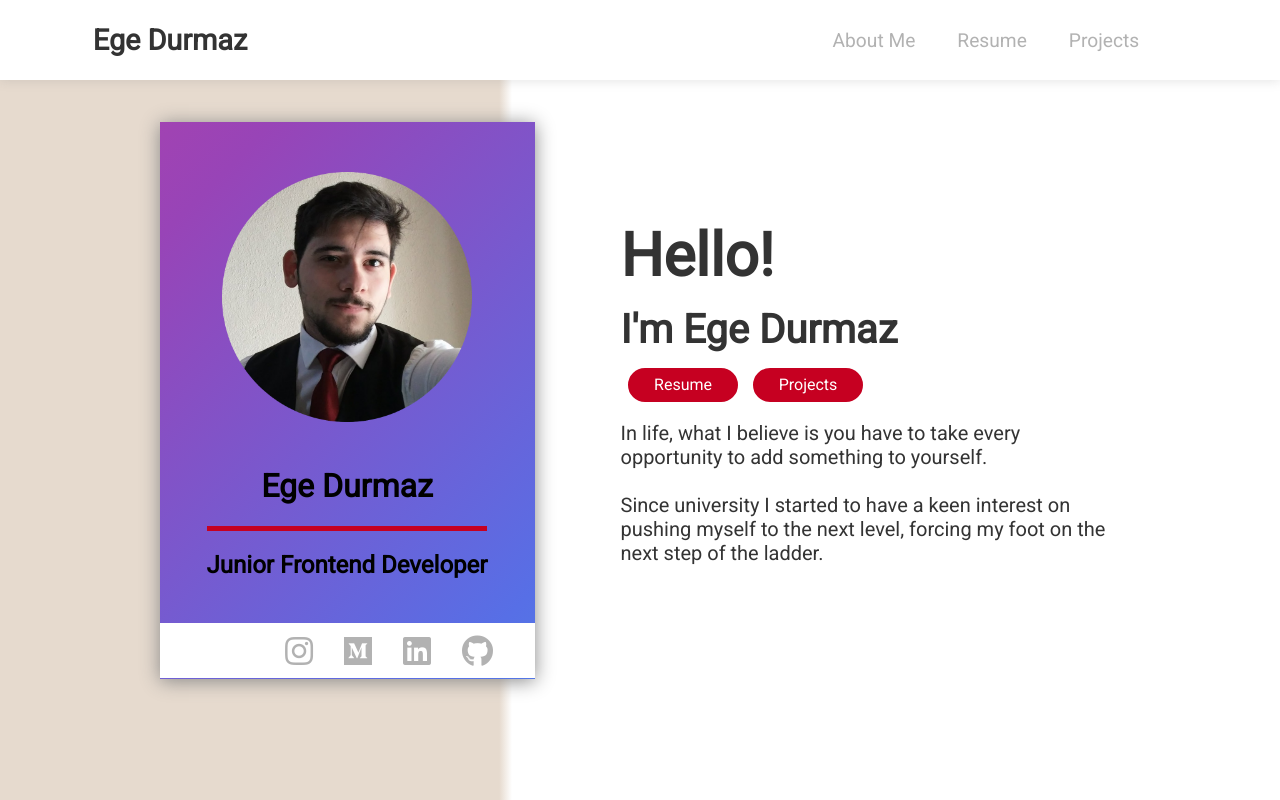
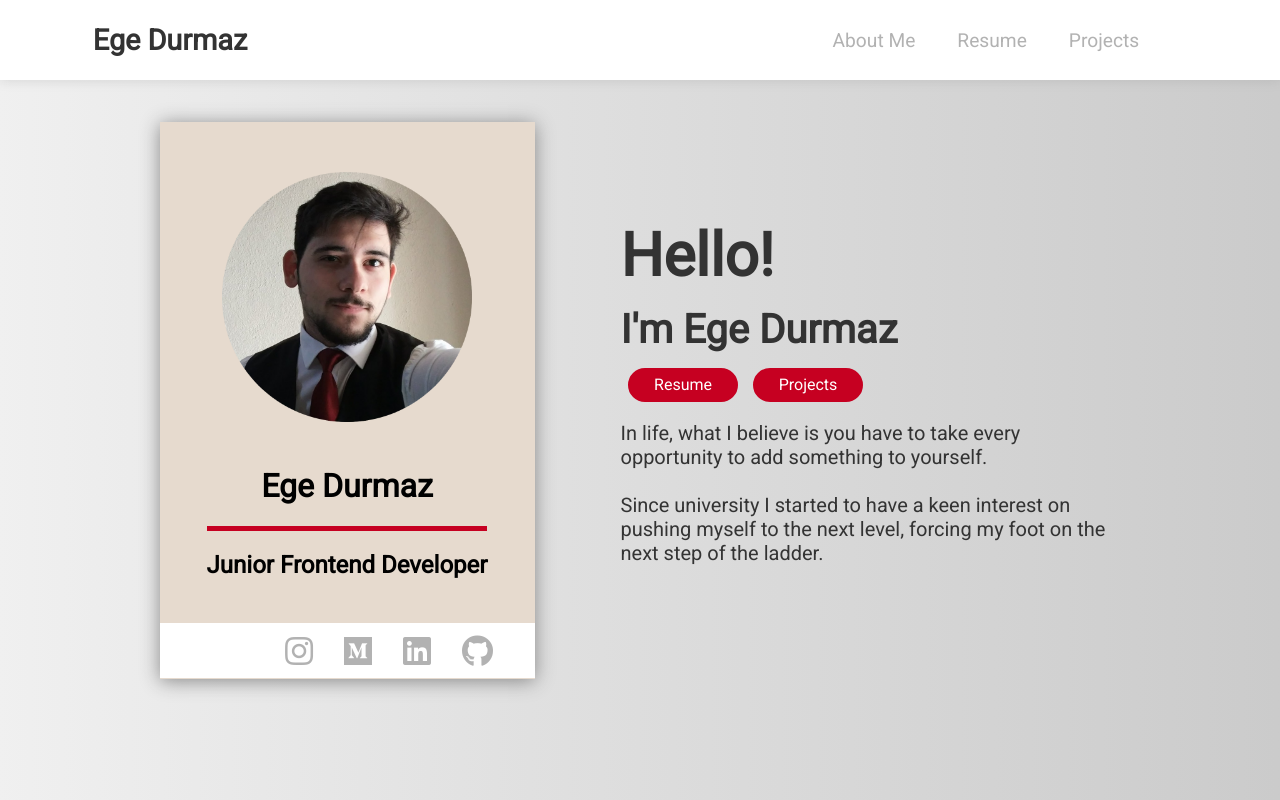
Before and after one commit to Aegean09/React-Portfolio, a React (Create React App) app: page / in a window 1280 px wide. Shown: the top 800 px of the page. Built offline with nearby package versions, Linux system fonts and the light colour scheme.

Commit message:
P-10 changed background

```diff
--- a/src/App.css
+++ b/src/App.css
@@ -9,5 +9,36 @@
   position: fixed;
 }
 
+.App{
+  background-color: blue;
+  height: 100%;
+  background-size: 300% 300%;
+  background-image: linear-gradient(
+        -90deg,
+        rgb(198, 198, 198) 0%,
+        rgb(225, 225, 225) 25%,
+        rgb(255, 255, 255) 51%,
+        rgb(255, 212, 212) 100%
+  );
+  animation: AnimateBG 20s ease infinite;
+}
+@keyframes AnimateBG {
+  0%{background-position:0% 50%}
+  50%{background-position:100% 50%}
+  100%{background-position:0% 50%}
+}
+
+/* .card {
+  margin: 0 5% 0 0;
+  display: flex;
+  flex-wrap: wrap;
+  justify-content: center;
+  border: none;
+  box-shadow: 0 2px 18px 0 #888888;
+  height: 557px;
+  width: 375px;
+} */
+
+
 /* html{
 } */
--- a/src/Pages/About/About.css
+++ b/src/Pages/About/About.css
@@ -1,6 +1,6 @@
 .about {
   height: 100vh;
-  background: linear-gradient(90deg, #E6DACE 39%, #FFFFFF 40%);
+  /* background: linear-gradient(90deg, #E6DACE 39%, #FFFFFF 40%); */
   display: flex;
   justify-content: center;
   align-items: center;
--- a/src/Pages/Proje/Proje.css
+++ b/src/Pages/Proje/Proje.css
@@ -5,7 +5,7 @@
   align-items: center;
   width: 100%;
   padding: 2%;
-  background: #f8ede2;
+  /* background: #f8ede2; */
   z-index: 0;
 }
 .section-title {
--- a/src/Pages/Resume/Resume.css
+++ b/src/Pages/Resume/Resume.css
@@ -5,7 +5,7 @@
   align-items: center;
   width: 100%;
   padding: 2%;
-  background: #f8ede2;
+  /* background: #f8ede2; */
   z-index: 0;
 }
 .section-title {
--- a/src/components/infoCard/infoCard.css
+++ b/src/components/infoCard/infoCard.css
@@ -7,21 +7,10 @@
     box-shadow: 0 2px 18px 0 #888888;
     height: 557px;
     width: 375px;
-    background-size: 300% 300%;
-    background-image: linear-gradient(
-          -45deg,
-          rgba(59,173,227,1) 0%,
-          rgba(87,111,230,1) 25%,
-          rgba(152,68,183,1) 51%,
-          rgba(255,53,127,1) 100%
-    );
-    animation: AnimateBG 20s ease infinite;
+    background: #E6DACE
+
 }
-  @keyframes AnimateBG {
-    0%{background-position:0% 50%}
-    50%{background-position:100% 50%}
-    100%{background-position:0% 50%}
-  }
+
 .border {
     margin: 0 auto;
     width: 100%;
```
